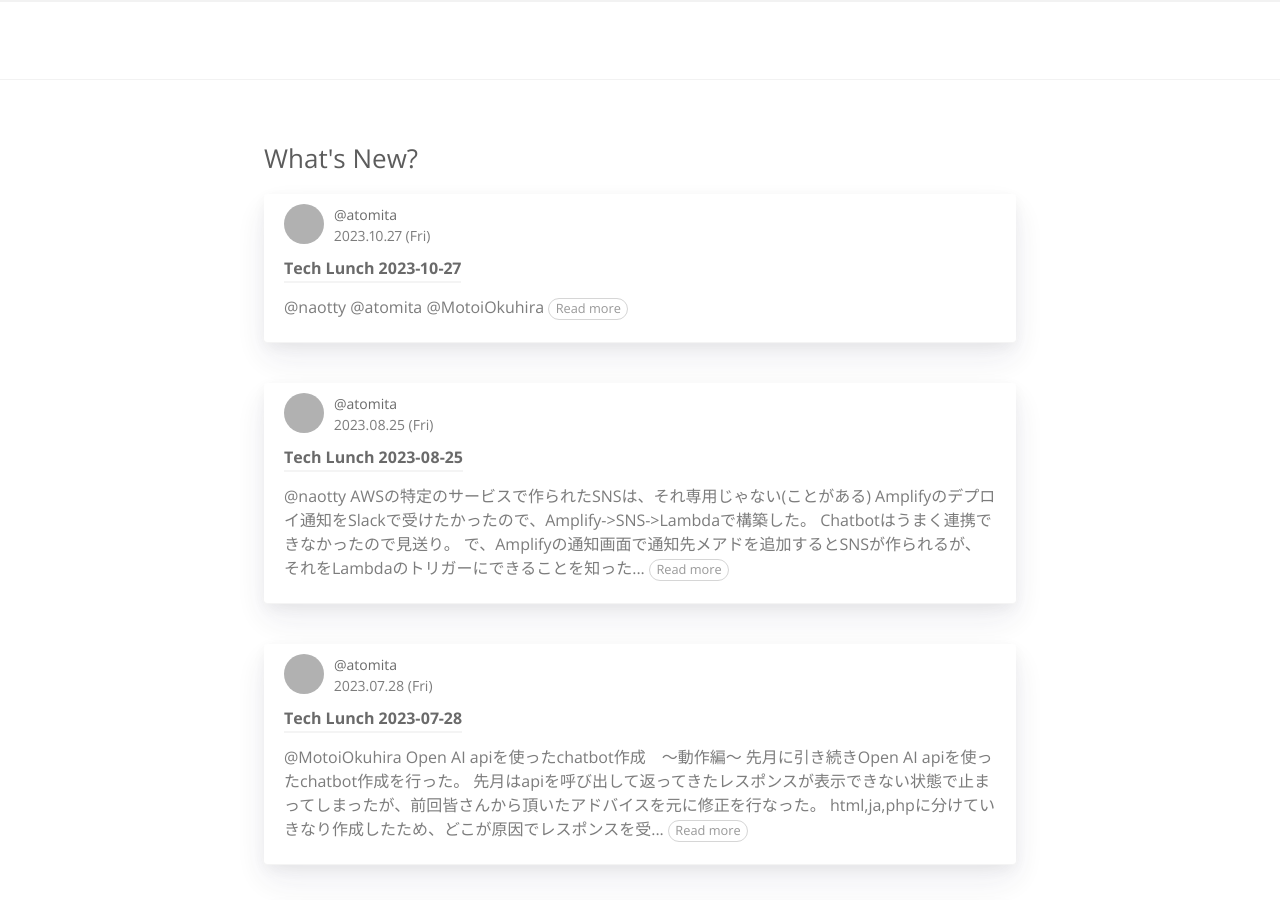
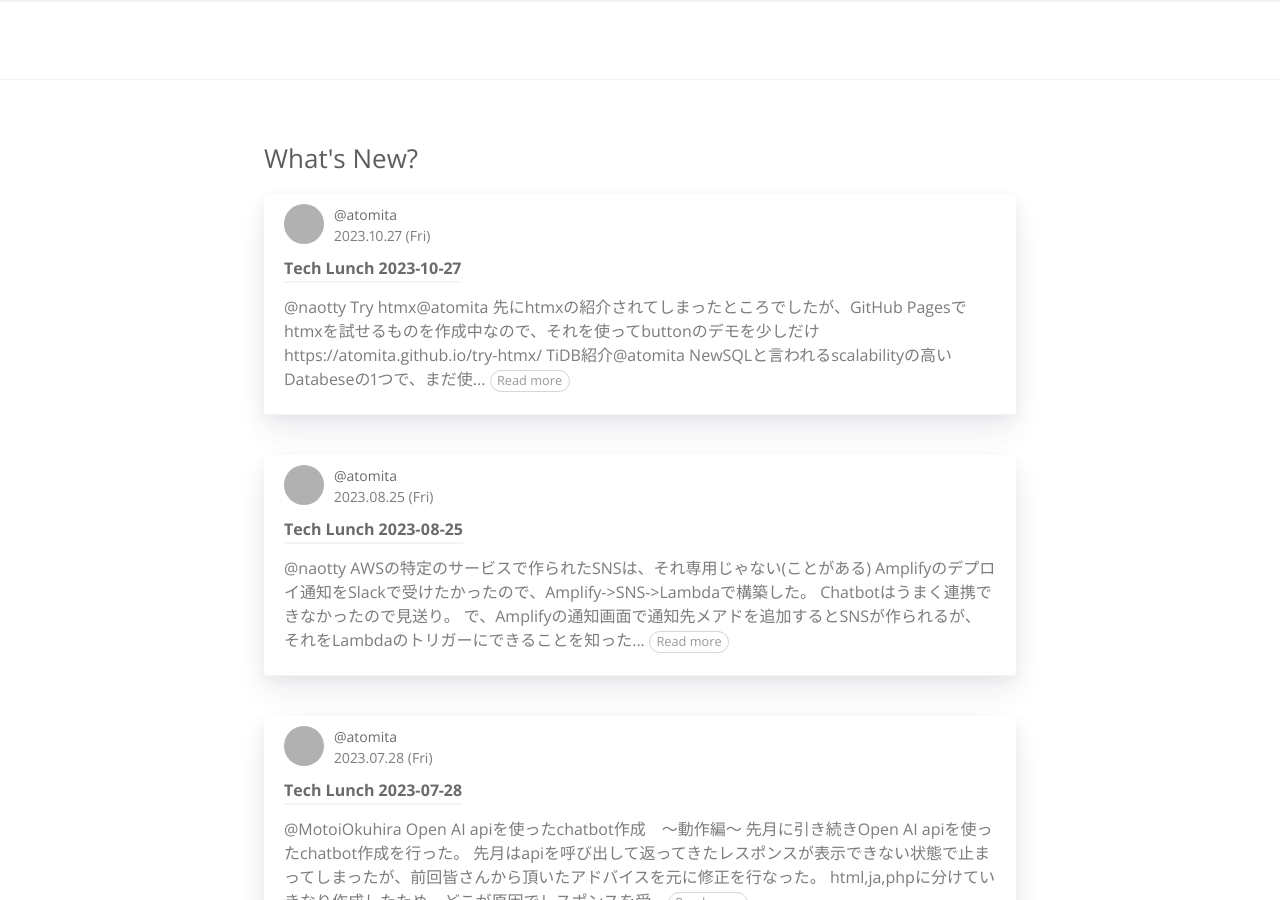
Before and after one commit to RyukyuInteractive/tech.ryukyu-i.co.jp, a Jekyll site: the page built from index.html, in a window 1280 px wide and 900 px high. Built offline with Jekyll 4.4.1, drawn with Linux system fonts in a browser that asks for light colours; a script that is not in the unit is left out; the list of posts is cut into pages by our own code; grey boxes are pictures that could not be loaded.

Commit message:
Update 2023-10-27-tech-lunch.md

```diff
--- a/_posts/2023-10-27-tech-lunch.md
+++ b/_posts/2023-10-27-tech-lunch.md
@@ -10,11 +10,20 @@
 ## [@naotty](https://github.com/naotty)
 
 
----
+## Try htmx[@atomita](https://github.com/atomita)
 
-## [@atomita](https://github.com/atomita)
+先にhtmxの紹介されてしまったところでしたが、GitHub Pagesでhtmxを試せるものを作成中なので、それを使ってbuttonのデモを少しだけ
+[https://atomita.github.io/try-htmx/](https://atomita.github.io/try-htmx/)
+
+## TiDB紹介[@atomita](https://github.com/atomita)
+
+NewSQLと言われるscalabilityの高いDatabeseの1つで、まだ使ってみてはいませんが軽く紹介
+
+- MySQL互換
+    - 完全互換ではないそう
+    - https://docs.pingcap.com/ja/tidb/stable/mysql-compatibility
+- 行指向だけではなく、データウェアハウスのように列指向も組み込まれていてデータ分析もやりやすい
+- TiDB Serverlessというサービスもあり、無料枠もあるので始めやすい
 
 
----
-
 ## [@MotoiOkuhira](https://github.com/MotoiOkuhira)
```
